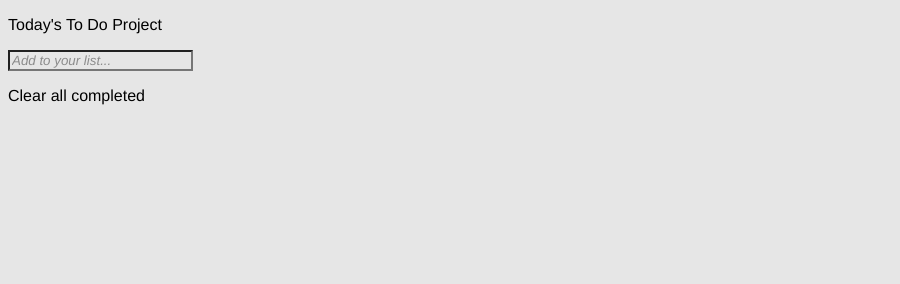
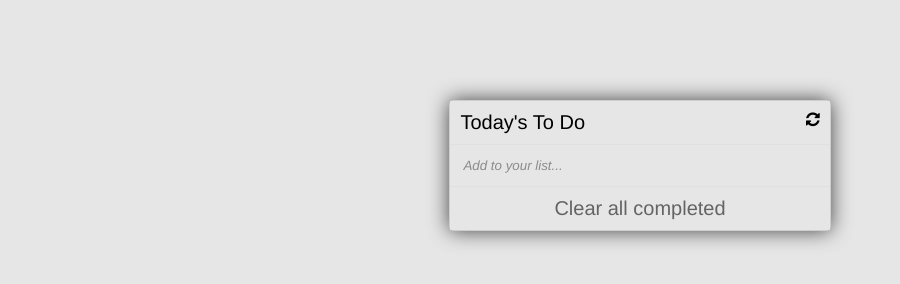
Before and after one commit to elmar8287/todo, a website built with webpack: page dist/index.html in a window 1280 px wide. Shown: the whole page, without its empty margins (0-900 px from the left). Built offline with nearby package versions, Linux system fonts and the light colour scheme.

Commit message:
Fix linter errors

```diff
--- a/dist/index.html
+++ b/dist/index.html
@@ -1 +1 @@
-<!doctype html><html lang="en"><head><meta charset="UTF-8"><meta name="viewport" content="width=device-width,initial-scale=1"><link rel="stylesheet" href="./style.css"/><title>Todo List Website</title><script defer="defer" src="/todo/index.bundle.js"></script></head><body><div><div><p>Today's To Do Project</p></div><div><input placeholder="Add to your list..." class="task"></div><div></div><div><p>Clear all completed</p></div></div><div></div></body></html>
+<!doctype html><html lang="en"><head><meta charset="UTF-8"><meta name="viewport" content="width=device-width,initial-scale=1"><link rel="stylesheet" href="https://cdnjs.cloudflare.com/ajax/libs/font-awesome/4.7.0/css/font-awesome.min.css"><link rel="stylesheet" href="./style.css"/><title>Todo List Website</title><script defer="defer" src="/todo/index.bundle.js"></script></head><body><div class="main"><div class="header"><p>Today's To Do</p><i class="fa fa-refresh"></i></div><div class="inputs"><input placeholder="Add to your list..." class="input"></div><div class="taskList"></div><div class="footer"><p>Clear all completed</p></div></div></body></html>
```
